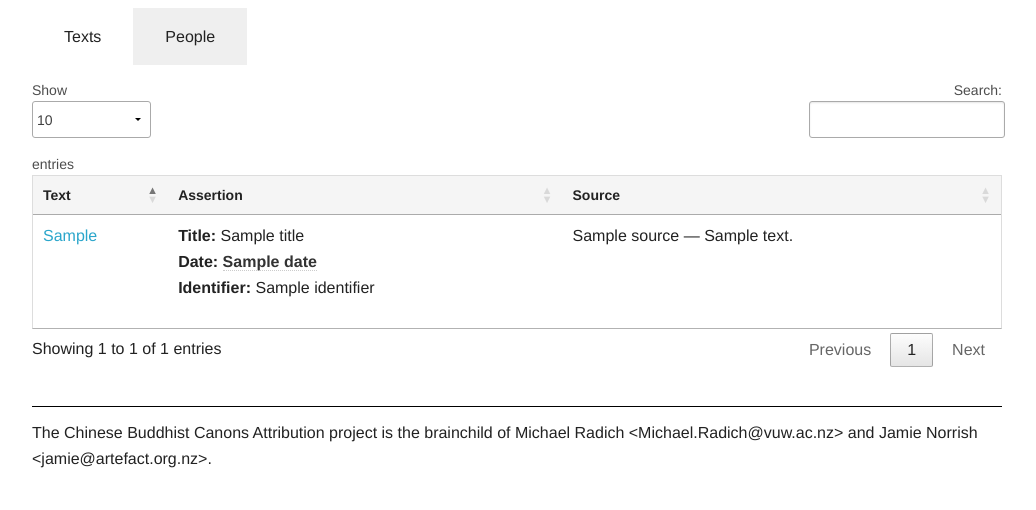
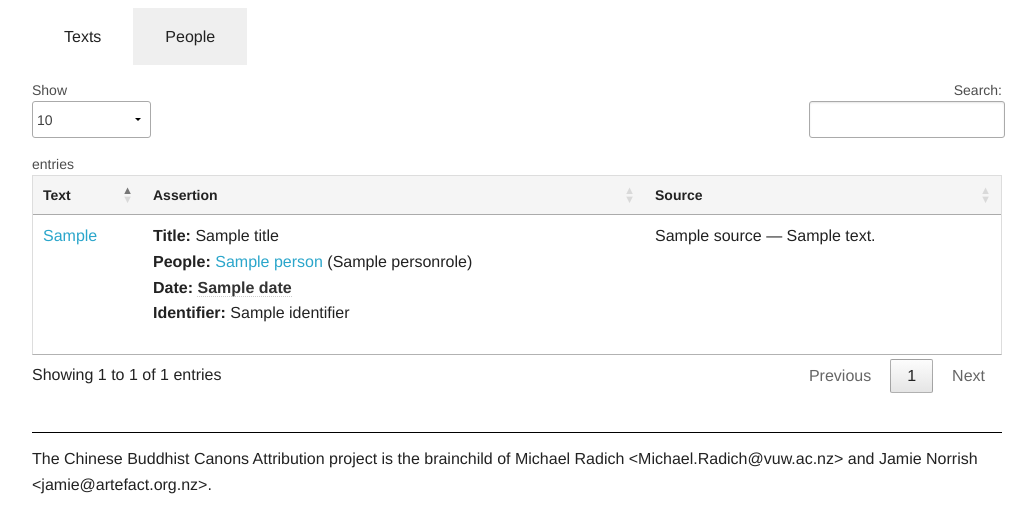
Before and after one commit to ajenhl/moad, a Django app: page /date/1/ in a window 1280 px wide. Shown: the part 110-620 px from the top of the page, without its empty margins (123-1159 px from the left). Run offline with Django 3.2, Linux system fonts and the light colour scheme; tables that the repository leaves empty hold one stand-in row (values such as "Sample post"); parts of the project's set-up code (start-up, migrations or seed data) failed here and were passed over; some libraries are stand-ins or nearby versions.

Commit message:
Corrected references to assertion people to use person involvements.

```diff
--- a/attribution/templates/attribution/display/date.html
+++ b/attribution/templates/attribution/display/date.html
@@ -41,9 +41,7 @@
             <ul class="no-bullet">
               {% include "attribution/display/text_property.html" with title="Title" properties=assertion.titles.all %}
 
-              {% include "attribution/display/text_person.html" with title="Author" people=assertion.authors.all %}
-
-              {% include "attribution/display/text_person.html" with title="Translator" people=assertion.translators.all %}
+              {% include "attribution/display/text_person.html" with title="People" involvements=assertion.person_involvements.all %}
 
               {% include "attribution/display/text_date.html" with title="Date" dates=assertion.dates.all link=False %}
 
--- a/attribution/views.py
+++ b/attribution/views.py
@@ -15,8 +15,7 @@ def date_display (request, date):
     people = Person.objects.filter(sort_date=date)
     assertions = PropertyAssertion.objects.filter(
         models.Q(dates__sort_date=date) |
-        models.Q(authors__sort_date=date) |
-        models.Q(translators__sort_date=date))
+        models.Q(people__sort_date=date))
     context = {'date': date, 'people': people, 'assertions': assertions}
     return render(request, 'attribution/display/date.html', context)
 
```
